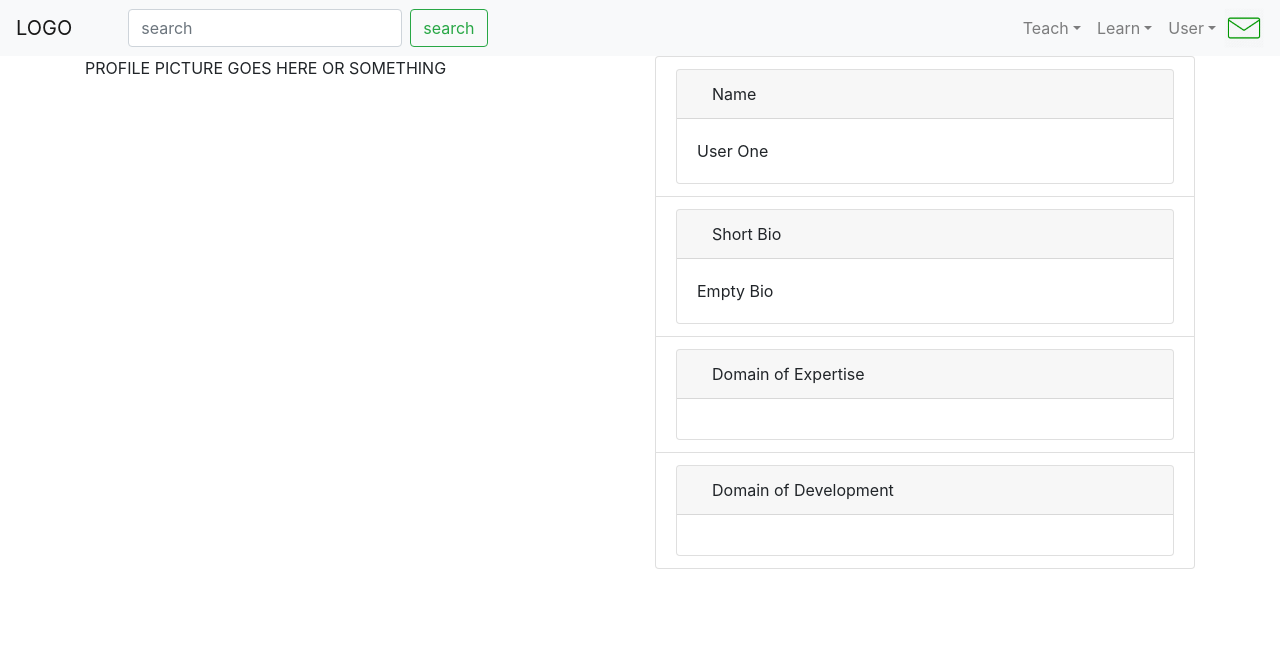
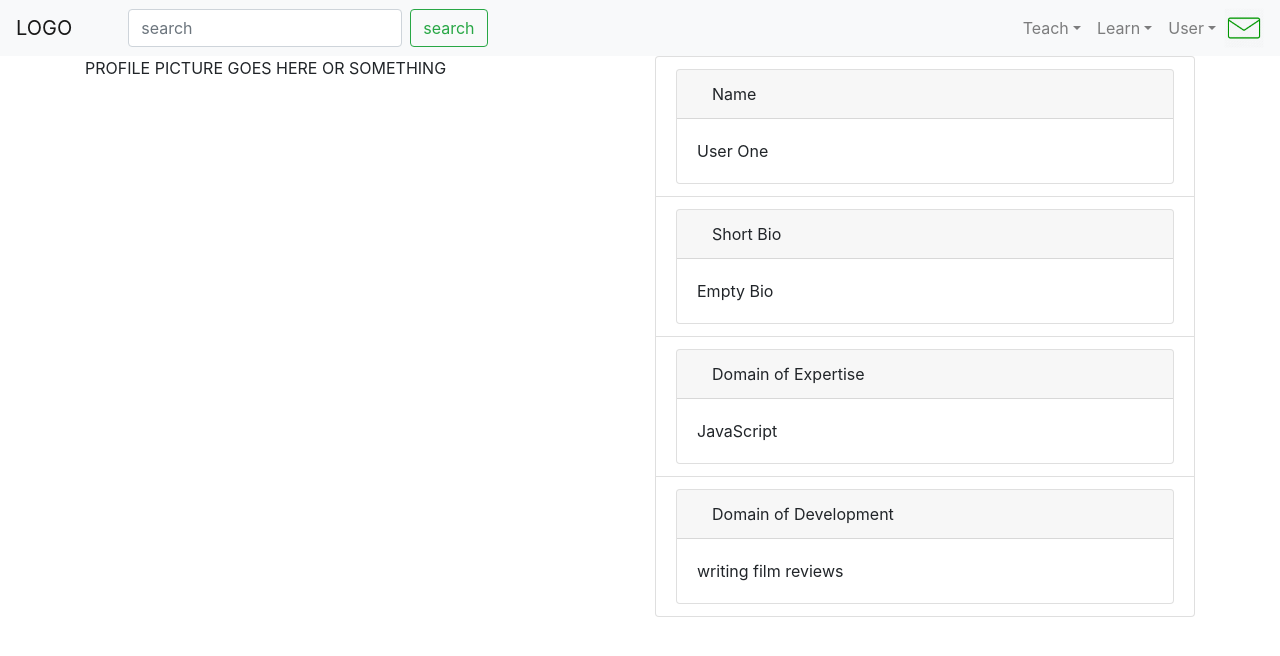
Before and after one commit to jgab13/TalentSwap, a React (Create React App) app in the folder talent_swap/: page /UserProfile/1 in a window 1280 px wide. Shown: the top 656 px of the page. Built offline with nearby package versions, Linux system fonts and the light colour scheme.

Commit message:
user thumbnail and search results of users

```diff
--- a/talent_swap/src/App.js
+++ b/talent_swap/src/App.js
@@ -48,7 +48,7 @@ class App extends React.Component {
                               (<UserProfile appState={this.state} {...props}/>)}/>
               <Route exact path='/DetailedCoursePageTeacher' render={() =>
                               (<DetailedCoursePageTeacher appState={this.state}/>)}/>
-              <Route exact path='/SearchPage' render={() =>
+              <Route exact path='/Search' render={() =>
                              (<SearchPage appState={this.state}/>)}/>
             </Switch>
           </BrowserRouter>
--- a/talent_swap/src/users/user-manager.js
+++ b/talent_swap/src/users/user-manager.js
@@ -10,8 +10,8 @@ const hardCodedUsers = [
         name: "User One",
         credits: 0,
         bio: "Empty Bio",
-        expertise: "",
-        development: "",
+        expertise: "JavaScript",
+        development: "writing film reviews",
         coursesTeaching: [],
         coursesLearning: [],
         pic: pic0
@@ -22,8 +22,8 @@ const hardCodedUsers = [
         name: "User Two",
         credits: 0,
         bio: "Empty Bio",
-        expertise: "",
-        development: "",
+        expertise: "Cognitive Science",
+        development: "yoga",
         coursesTeaching: [],
         coursesLearning: [],
         pic: pic1
```
